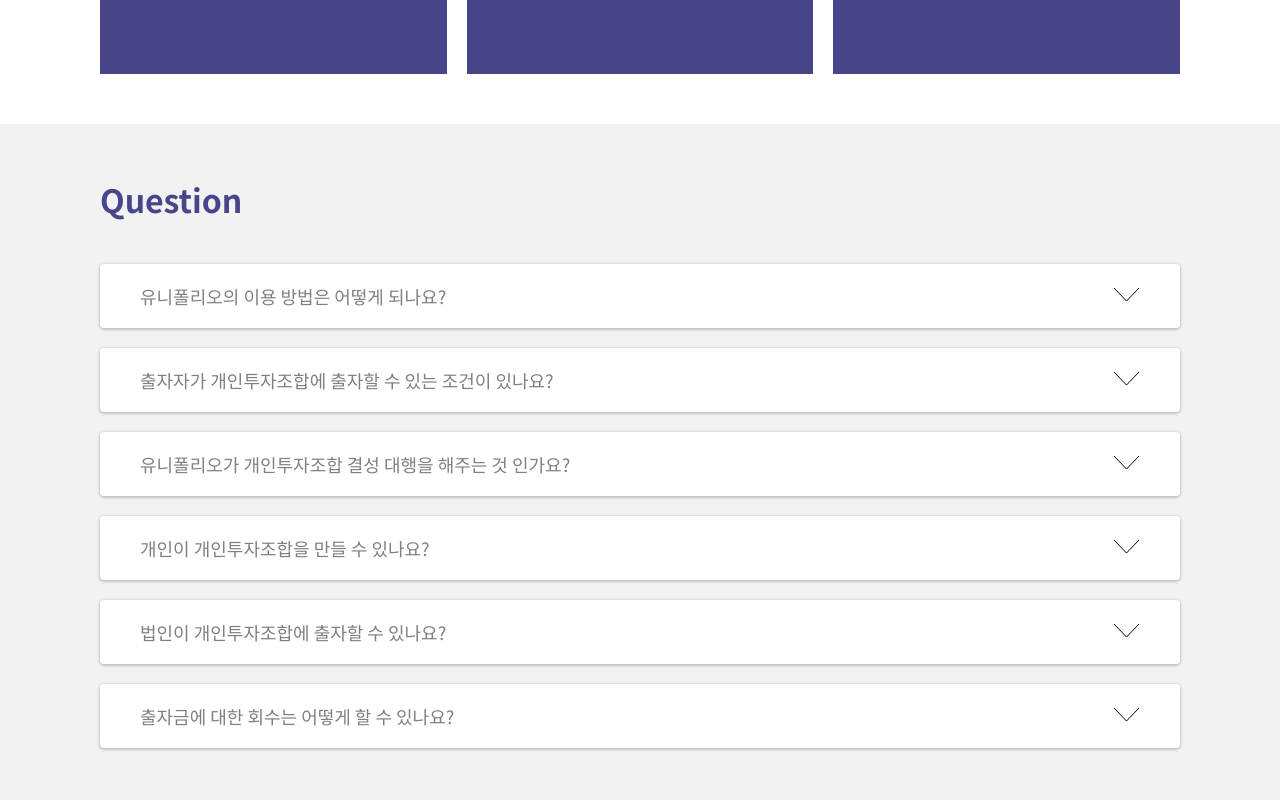
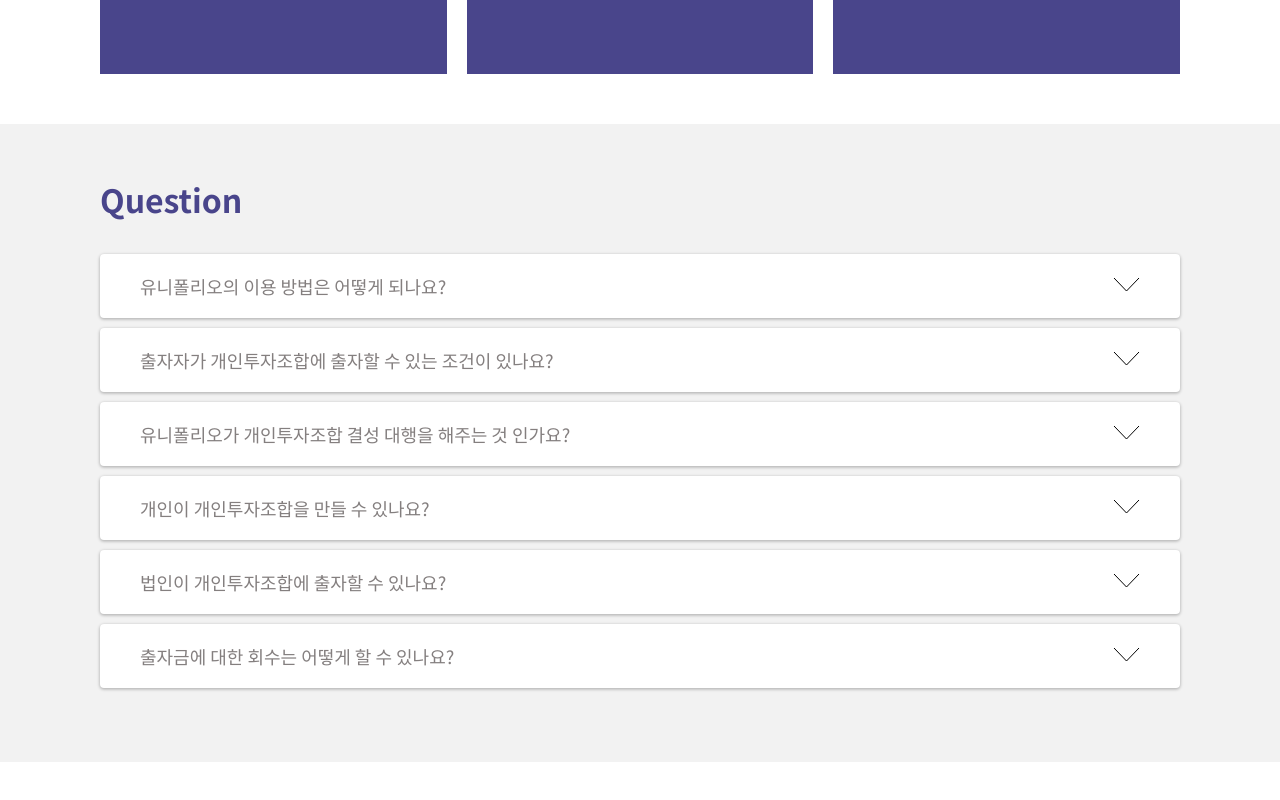
Before and after one commit to unifolio/unifolio-front, a React (Create React App) app: page / in a window 1280 px wide. Shown: the part 2420-3220 px from the top of the page. After the commit the page ends 3182 px from the top, so only its background shows below. Built offline with nearby package versions, Linux system fonts and the light colour scheme; what axios-extensions would draw is missing.

Commit message:
refactor: Conditional 태그 적용

```diff
--- a/src/components/common/Accordion/Accordion.js
+++ b/src/components/common/Accordion/Accordion.js
@@ -1,26 +1,22 @@
 import React from 'react';
 import AccordionItem from './AccordionItem';
-
+import Conditional from '../../common/Conditional';
 
 const Accordion = (props) => {
     return(
         <ul>
-          {
-            props.type === "signup" && <>
+          <Conditional condition={props.type === "signup"}>
               <AccordionItem title="개인정보 수집 및 이용에 관한 동의 (필수)" contents="내용 미정"/>
               <AccordionItem title="홍보 및 마케팅에 관한 동의 (선택)" contents="내용 미정"/>
-            </>
-          }
-          {
-            props.type !== "signup" && <>
-              <AccordionItem title="유니폴리오의 이용 방법은 어떻게 되나요?" contents="출자자는 개인 회원가입 이후 자신의 경력을 등록할 수 있습니다. 본인의 경력은 운용사가 출자 요청 수락 여부를 판단하기 위해 사용합니다. 운용사는 법인 회원가입 이후 회사의 투자 이력을 등록할 수 있습니다. 회사의 투자 이력은 출자자가 출자 요청 여부를 판단하기 위해 사용합니다. 운용사가 만들 개인투자조합에 출자자가 다 모였다면, 운용사는 자동으로 완성된 서류를 중소벤처기업부에 제출해 조합을 결성할 수 있습니다."/>
+          </Conditional>
+          <Conditional condition={props.type !== "signup"}>
+          <AccordionItem title="유니폴리오의 이용 방법은 어떻게 되나요?" contents="출자자는 개인 회원가입 이후 자신의 경력을 등록할 수 있습니다. 본인의 경력은 운용사가 출자 요청 수락 여부를 판단하기 위해 사용합니다. 운용사는 법인 회원가입 이후 회사의 투자 이력을 등록할 수 있습니다. 회사의 투자 이력은 출자자가 출자 요청 여부를 판단하기 위해 사용합니다. 운용사가 만들 개인투자조합에 출자자가 다 모였다면, 운용사는 자동으로 완성된 서류를 중소벤처기업부에 제출해 조합을 결성할 수 있습니다."/>
               <AccordionItem title="출자자가 개인투자조합에 출자할 수 있는 조건이 있나요?" contents=" 없습니다. 운용사가 만들 개인투자조합의 최소 조건에 부합하면, 그 이후에는 출자자의 이력과 운용사의 투자 이력을 통해 서로 대화를 통해 진행합니다."/>
               <AccordionItem title="유니폴리오가 개인투자조합 결성 대행을 해주는 것 인가요?" contents="아직은 아닙니다. 현재는 개인투자조합 결성 중개 기능과 등록 서류 자동화 기능을 제공하고 있지만, 추후 결성 대행까지 기능을 업데이트할 예정입니다."/>
               <AccordionItem title="개인이 개인투자조합을 만들 수 있나요?" contents="아직은 없습니다. 다만, 추후 개인이 개인투자조합을 만들 수 있는 기능까지 업데이트할 예정입니다."/>
               <AccordionItem title="법인이 개인투자조합에 출자할 수 있나요?" contents="아직은 없습니다. 다만, 추후 법인이 개인투자조합에 출자할 수 있는 기능까지 업데이트할 예정입니다."/>
               <AccordionItem title="출자금에 대한 회수는 어떻게 할 수 있나요?" contents="운용사가 개인투자조합을 만들때 조합 존속기한을 정합니다. 출자자는 개인투자조합에 출자를 요청할 때, 운용사가 제안한 여러 조건들을 참고해 신중하게 진행해야 합니다."/>
-            </>
-          }
+          </Conditional>
         </ul>
     )
 }
--- a/src/components/common/Accordion/AccordionItem.js
+++ b/src/components/common/Accordion/AccordionItem.js
@@ -62,7 +62,7 @@
   flex-direction: column;
   justify-content: center;
   padding:0 40px;
-  margin: 20px 0px;
+  margin: 10px 0px;
   border-radius: 4px;
   box-shadow: 0 1px 3px 0.5px rgba(0, 0, 0, 0.25);
 `;
```
